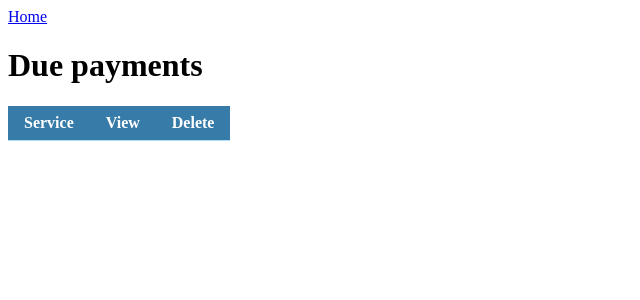
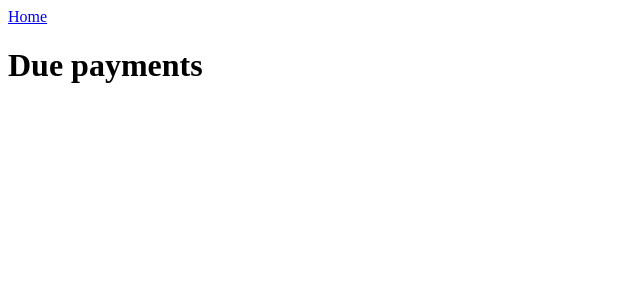
Before and after one commit to guidanoli/boletos-flask, a Flask app: page /due in a window 1280 px wide. Shown: the top 300 px of the page, without its empty margins (0-640 px from the left). Run offline with Flask 3, Linux system fonts and the light colour scheme; data that the repository does not hold is empty.

Commit message:
feat: move delete service link to service page

```diff
--- a/app/templates/service/delete.html
+++ b/app/templates/service/delete.html
@@ -14,6 +14,6 @@ Are you sure you want to delete this service?<br/>
 <br/>
 <form>
     <input type="submit" value="Yes" formmethod="post">
-    <input type="submit" value="Cancel" formaction="{{ url_for('index') }}">
+    <input type="submit" value="Cancel" formaction="{{ url_for('service.index', service_id=service.service_id) }}">
 </form>
 {% endblock %}
--- a/app/templates/service/index.html
+++ b/app/templates/service/index.html
@@ -3,8 +3,9 @@
 {% block header %}{% block title %}{{ service.name }}{% endblock %}{% endblock %}
 
 {% block body %}
+<a href="{{ url_for('service.delete', service_id=service.service_id) }}">Delete service</a><br/>
+<h2>Payments</h2>
 <a href="{{ url_for('service.payment.new', service_id=service.service_id) }}">New payment</a><br/>
-<h2>Payments</h2>
 <ul>
     {% for payment in payments %}
     <li>
--- a/app/templates/table.html
+++ b/app/templates/table.html
@@ -3,18 +3,13 @@
 {% block header %}{% block title %}{{ title }}{% endblock %}{% endblock %}
 
 {% block body %}
-<table>
-    <tr>
-        <th>Service</th>
-        <th>View</th>
-        <th>Delete</th>
-    </tr>
+<ul>
     {% for service in services %}
-    <tr>
-        <td>{{ service.name }}</td>
-        <td><a href="{{ url_for('service.index', service_id=service.service_id) }}" style="text-decoration: none">🔍</a></td>
-        <td><a href="{{ url_for('service.delete', service_id=service.service_id) }}" style="text-decoration: none">🗑️</a></td>
-    </tr>
+    <li>
+        <a href="{{ url_for('service.index', service_id=service.service_id) }}">
+            {{ service.name }}
+        </a>
+    </li>
     {% endfor %}
-</table>
+</ul>
 {% endblock %}
```
